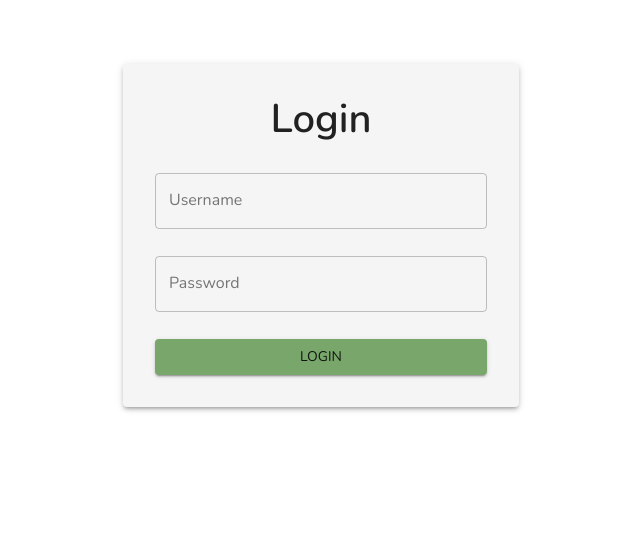
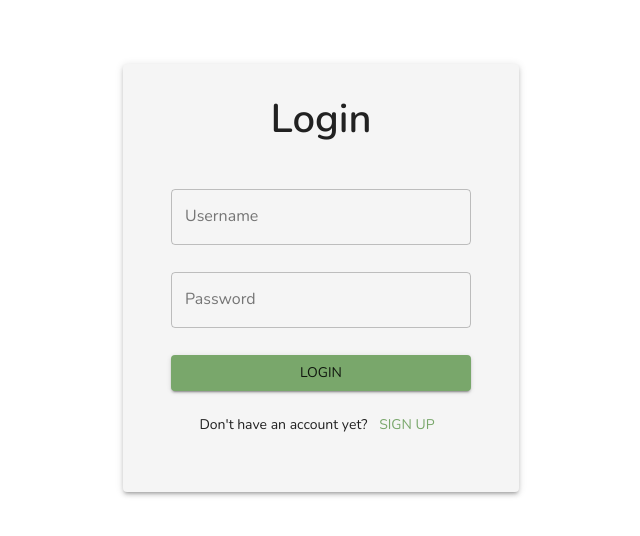
Before and after one commit to kevinwjchoi/safe-bites-application, a React (Create React App) app in the folder client/: page /login in a window 1280 px wide. Shown: the top 536 px of the page, without its empty margins (319-959 px from the left). Built offline with nearby package versions, Linux system fonts and the light colour scheme.

Commit message:
option to sign up in login page

```diff
--- a/client/src/components/LoginForm.js
+++ b/client/src/components/LoginForm.js
@@ -1,7 +1,8 @@
 import React from 'react';
 import { Formik, Form, Field, ErrorMessage } from 'formik';
 import * as Yup from 'yup';
-import { TextField, Button, Box } from '@mui/material';
+import { TextField, Button, Box, Typography } from '@mui/material';
+import { Link } from 'react-router-dom';
 
 const CustomTextField = ({ label, ...props }) => (
   <Field
@@ -17,8 +18,7 @@ const CustomTextField = ({ label, ...props }) => (
   />
 );
 
-const LoginForm = ({ onSubmit }) => {
-  return (
+const LoginForm = ({ onSubmit }) => (
   <Formik
     initialValues={{ username: '', password: '' }}
     validationSchema={Yup.object({
@@ -27,9 +27,9 @@ const LoginForm = ({ onSubmit }) => {
     })}
     onSubmit={onSubmit}
   >
-      {({ handleSubmit, resetForm, errors, touched }) => (
+    {({ handleSubmit, errors, touched, isSubmitting }) => (
       <Form onSubmit={handleSubmit}>
-          <Box>
+        <Box sx={{ maxWidth: 600, margin: 'auto', padding: 2 }}>
           <CustomTextField
             name="username"
             label="Username"
@@ -49,14 +49,20 @@ const LoginForm = ({ onSubmit }) => {
             variant="contained"
             color="primary"
             sx={{ mt: 2, width: '100%' }}
+            disabled={isSubmitting}
           >
             Login
           </Button>
+          <Typography variant="body2" align="center" sx={{ mt: 2 }}>
+            Don't have an account yet?{' '}
+            <Button component={Link} to="/signup" variant="text">
+              Sign Up
+            </Button>
+          </Typography>
         </Box>
       </Form>
     )}
   </Formik>
 );
-};
 
 export default LoginForm;
```
Lines whose indentation alone changed are shown as unchanged.
